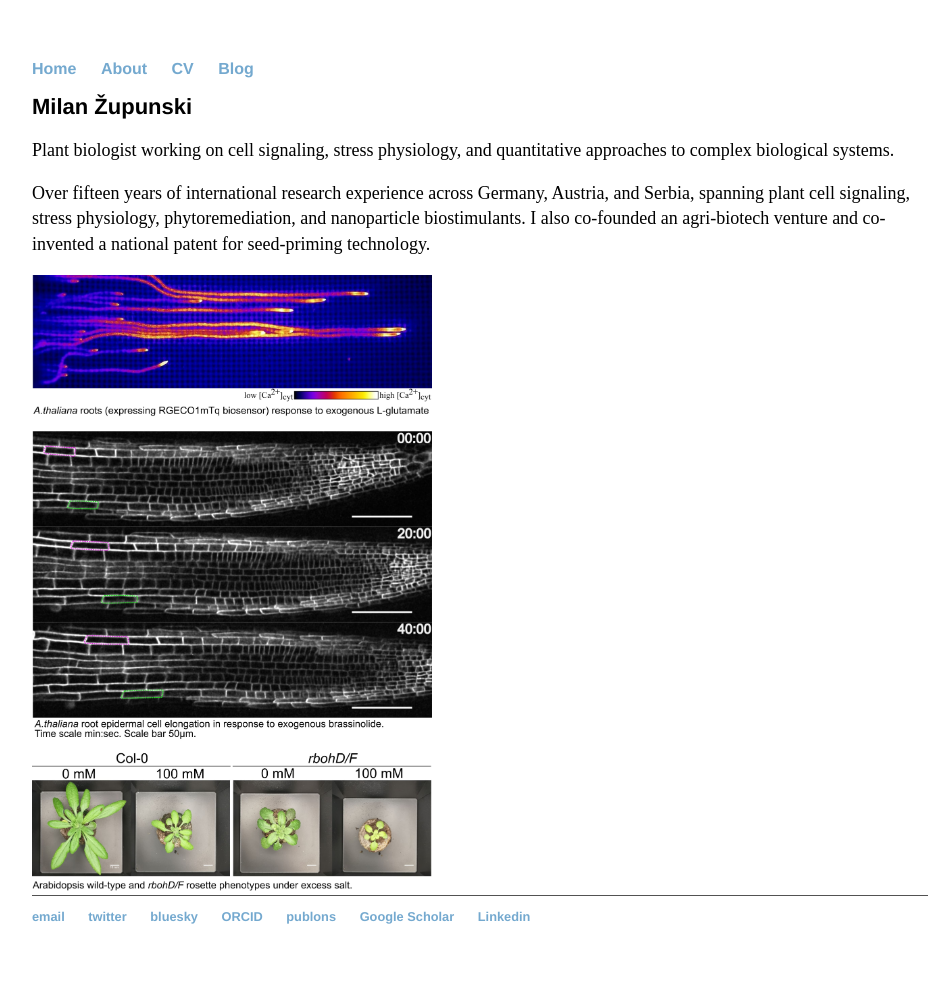
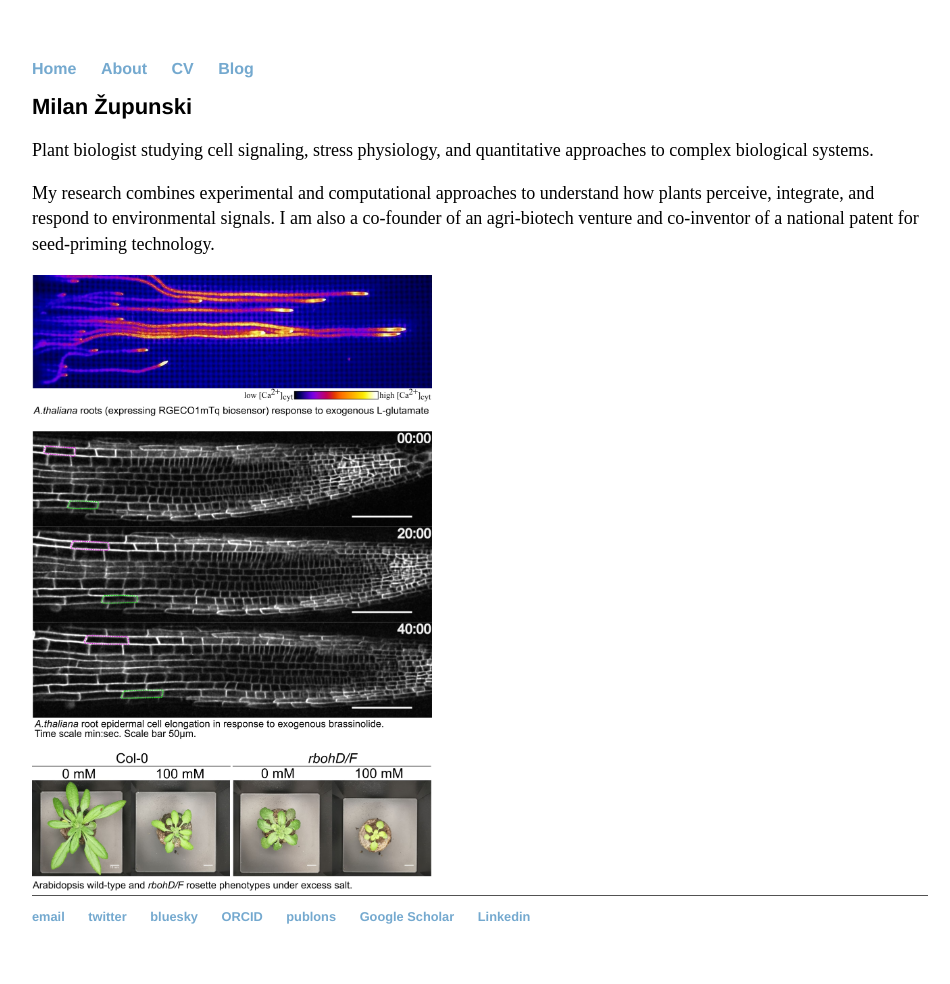
Before and after one commit to milanzupunski/milanzupunski.github.io, a Jekyll site: the page built from index.html, in a window 1280 px wide. Shown: the whole page, without its empty margins (160-1110 px from the left). Built offline with Jekyll 4.4.1, drawn with Linux system fonts in a browser that asks for light colours; Markdown is read by kramdown in place of the engine named in the settings.

Commit message:
Update index.html

```diff
--- a/index.html
+++ b/index.html
@@ -26,7 +26,7 @@
 </head>
 <div class="blurb">
   <h1>Milan Župunski</h1>
-  <p>Plant biologist working on cell signaling, stress physiology, and quantitative approaches to complex biological systems.</p>
-  <p>Over fifteen years of international research experience across Germany, Austria, and Serbia, spanning plant cell signaling, stress physiology, phytoremediation, and nanoparticle biostimulants. I also co-founded an agri-biotech venture and co-invented a national patent for seed-priming technology.</p>
+  <p>Plant biologist studying cell signaling, stress physiology, and quantitative approaches to complex biological systems.</p>
+  <p>My research combines experimental and computational approaches to understand how plants perceive, integrate, and respond to environmental signals. I am also a co-founder of an agri-biotech venture and co-inventor of a national patent for seed-priming technology.</p>
   <img src="docs/assets/pic.jpg" alt="Milan Župunski" class="inline"/>
 </div><!-- /.blurb -->
```
